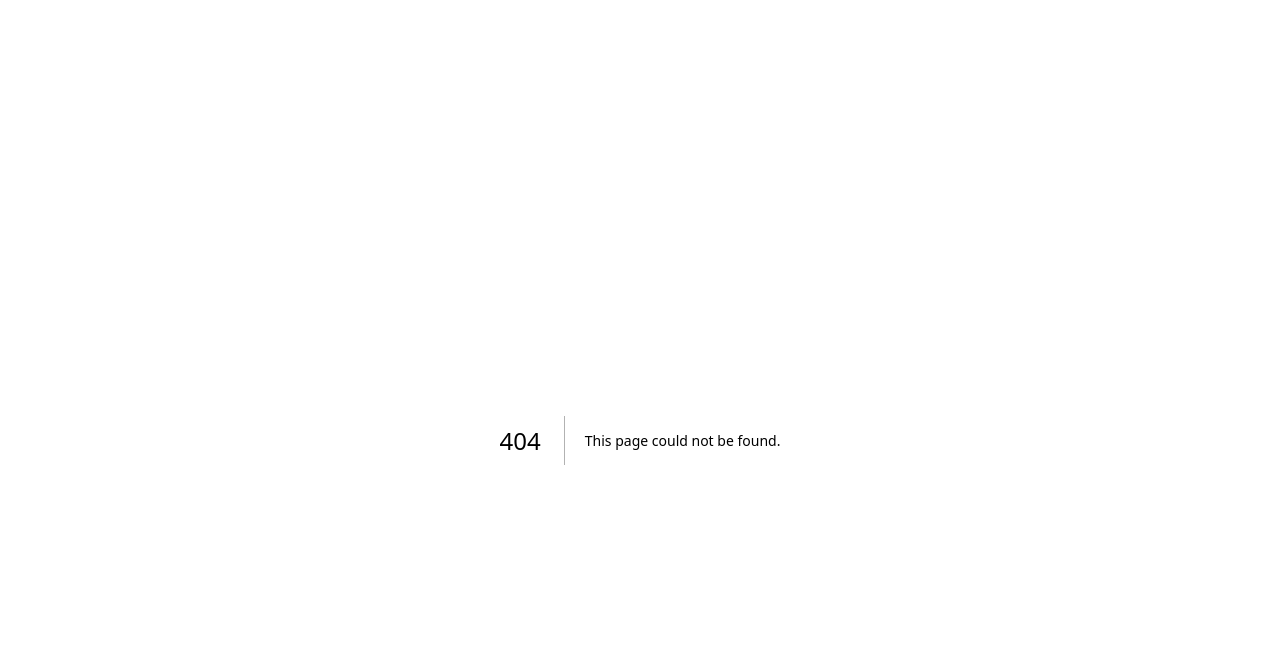
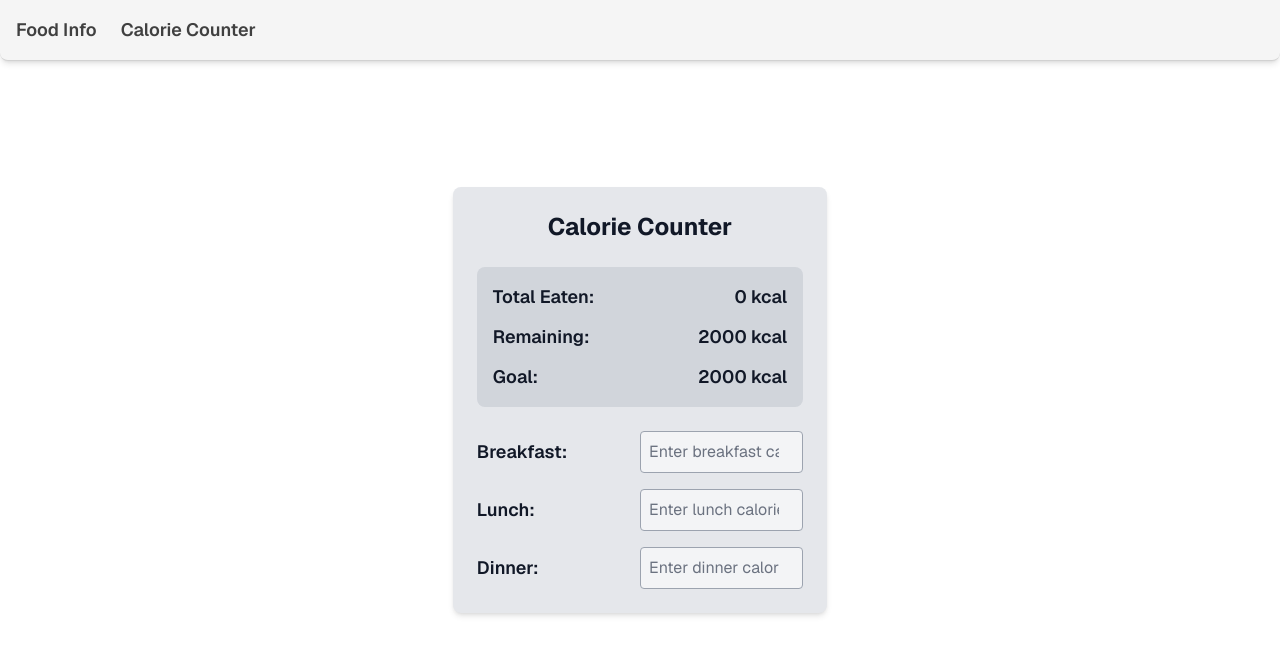
Before and after one commit to achmadky/aiten, a Next.js app: page /calorie-counter in a window 1280 px wide. Before the commit this address had no page. Shown: the top 654 px of the page. Built offline with nearby package versions, Linux system fonts and the light colour scheme.

Commit message:
change to calorie counter

```diff
--- /dev/null
+++ b/app/calorie-counter/CalorieCounter.tsx
@@ -0,0 +1,74 @@
+"use client";
+
+import { useState } from "react";
+
+export default function CalorieCounter() {
+  const [breakfast, setBreakfast] = useState<number>(0);
+  const [lunch, setLunch] = useState<number>(0);
+  const [dinner, setDinner] = useState<number>(0);
+  const [goal, setGoal] = useState<number>(2000); // Example goal, you can adjust as needed
+
+  const totalEaten = breakfast + lunch + dinner;
+  const remaining = Math.max(0, goal - totalEaten);
+
+  function handleInputChange(setter: React.Dispatch<React.SetStateAction<number>>) {
+    return (e: React.ChangeEvent<HTMLInputElement>) => {
+      setter(parseFloat(e.target.value) || 0);
+    };
+  }
+
+  return (
+    <div className="p-6 max-w-md mx-auto bg-gray-200 dark:bg-gray-800 text-gray-900 dark:text-gray-200 rounded-lg shadow-md">
+      <h1 className="text-2xl font-bold mb-6 text-center">Calorie Counter</h1>
+
+      {/* Results Section */}
+      <div className="bg-gray-300 dark:bg-gray-700 p-4 rounded-lg mb-6">
+        <div className="flex justify-between mb-3">
+          <span className="text-lg font-semibold">Total Eaten:</span>
+          <span className="text-lg font-semibold">{totalEaten} kcal</span>
+        </div>
+        <div className="flex justify-between mb-3">
+          <span className="text-lg font-semibold">Remaining:</span>
+          <span className="text-lg font-semibold">{remaining} kcal</span>
+        </div>
+        <div className="flex justify-between">
+          <span className="text-lg font-semibold">Goal:</span>
+          <span className="text-lg font-semibold">{goal} kcal</span>
+        </div>
+      </div>
+
+      {/* Input Section */}
+      <div className="flex flex-col space-y-4">
+        <div className="flex items-center justify-between">
+          <label className="text-lg font-semibold">Breakfast:</label>
+          <input
+            type="number"
+            placeholder="Enter breakfast calories"
+            onChange={handleInputChange(setBreakfast)}
+            className="p-2 border border-gray-400 rounded w-1/2 bg-gray-100 dark:bg-gray-600 text-gray-800 dark:text-gray-200 placeholder-gray-500"
+          />
+        </div>
+
+        <div className="flex items-center justify-between">
+          <label className="text-lg font-semibold">Lunch:</label>
+          <input
+            type="number"
+            placeholder="Enter lunch calories"
+            onChange={handleInputChange(setLunch)}
+            className="p-2 border border-gray-400 rounded w-1/2 bg-gray-100 dark:bg-gray-600 text-gray-800 dark:text-gray-200 placeholder-gray-500"
+          />
+        </div>
+
+        <div className="flex items-center justify-between">
+          <label className="text-lg font-semibold">Dinner:</label>
+          <input
+            type="number"
+            placeholder="Enter dinner calories"
+            onChange={handleInputChange(setDinner)}
+            className="p-2 border border-gray-400 rounded w-1/2 bg-gray-100 dark:bg-gray-600 text-gray-800 dark:text-gray-200 placeholder-gray-500"
+          />
+        </div>
+      </div>
+    </div>
+  );
+}
--- /dev/null
+++ b/app/calorie-counter/page.tsx
@@ -0,0 +1,12 @@
+import CalorieCounterContent from './CalorieCounter';
+import NavBar from '@/components/NavBar';
+
+export default function CalorieCounterPage() {
+  return (
+    <div>
+    <NavBar/>
+
+      <CalorieCounterContent />
+    </div>
+  );
+}
--- a/app/calorie-tracker/CalorieTracker.tsx
+++ /dev/null
@@ -1,74 +0,0 @@
-"use client";
-
-import { useState } from "react";
-
-export default function CalorieTracker() {
-  const [breakfast, setBreakfast] = useState<number>(0);
-  const [lunch, setLunch] = useState<number>(0);
-  const [dinner, setDinner] = useState<number>(0);
-  const [goal, setGoal] = useState<number>(2000); // Example goal, you can adjust as needed
-
-  const totalEaten = breakfast + lunch + dinner;
-  const remaining = Math.max(0, goal - totalEaten);
-
-  function handleInputChange(setter: React.Dispatch<React.SetStateAction<number>>) {
-    return (e: React.ChangeEvent<HTMLInputElement>) => {
-      setter(parseFloat(e.target.value) || 0);
-    };
-  }
-
-  return (
-    <div className="p-4 max-w-md mx-auto bg-neutral-100 dark:bg-neutral-800 rounded-lg shadow-lg">
-      <h1 className="text-2xl font-bold mb-4 text-center text-neutral-700 dark:text-neutral-300">Calorie Tracker</h1>
-
-      {/* Results Section */}
-      <div className="bg-neutral-200 dark:bg-neutral-700 p-4 rounded-lg mb-6">
-        <div className="flex justify-between mb-2">
-          <span className="text-lg font-semibold text-neutral-700 dark:text-neutral-300">Total Eaten:</span>
-          <span className="text-lg font-semibold text-neutral-700 dark:text-neutral-300">{totalEaten} kcal</span>
-        </div>
-        <div className="flex justify-between mb-2">
-          <span className="text-lg font-semibold text-neutral-700 dark:text-neutral-300">Remaining:</span>
-          <span className="text-lg font-semibold text-neutral-700 dark:text-neutral-300">{remaining} kcal</span>
-        </div>
-        <div className="flex justify-between">
-          <span className="text-lg font-semibold text-neutral-700 dark:text-neutral-300">Goal:</span>
-          <span className="text-lg font-semibold text-neutral-700 dark:text-neutral-300">{goal} kcal</span>
-        </div>
-      </div>
-
-      {/* Input Section */}
-      <div className="flex flex-col space-y-4">
-        <div className="flex items-center justify-between">
-          <label className="text-lg font-semibold text-neutral-700 dark:text-neutral-300">Breakfast:</label>
-          <input
-            type="number"
-            placeholder="Enter breakfast calories"
-            onChange={handleInputChange(setBreakfast)}
-            className="p-2 border rounded w-1/2 text-neutral-700 dark:text-neutral-300 bg-neutral-200 dark:bg-neutral-900"
-          />
-        </div>
-
-        <div className="flex items-center justify-between">
-          <label className="text-lg font-semibold text-neutral-700 dark:text-neutral-300">Lunch:</label>
-          <input
-            type="number"
-            placeholder="Enter lunch calories"
-            onChange={handleInputChange(setLunch)}
-            className="p-2 border rounded w-1/2 text-neutral-700 dark:text-neutral-300 bg-neutral-200 dark:bg-neutral-900"
-          />
-        </div>
-
-        <div className="flex items-center justify-between">
-          <label className="text-lg font-semibold text-neutral-700 dark:text-neutral-300">Dinner:</label>
-          <input
-            type="number"
-            placeholder="Enter dinner calories"
-            onChange={handleInputChange(setDinner)}
-            className="p-2 border rounded w-1/2 text-neutral-700 dark:text-neutral-300 bg-neutral-200 dark:bg-neutral-900"
-          />
-        </div>
-      </div>
-    </div>
-  );
-}
--- a/app/calorie-tracker/page.tsx
+++ /dev/null
@@ -1,12 +0,0 @@
-import CalorieTrackerContent from './CalorieTracker';
-import NavBar from '@/components/NavBar';
-
-export default function CalorieTrackerPage() {
-  return (
-    <div>
-    <NavBar/>
-
-      <CalorieTrackerContent />
-    </div>
-  );
-}
--- a/app/components/NavBar.tsx
+++ b/app/components/NavBar.tsx
@@ -19,10 +19,10 @@ const NavBar = () => {
           </li>
           <li>
             <Link
-              href="/calorie-tracker"
+              href="/calorie-counter"
               className="relative group text-neutral-700 dark:text-neutral-300 hover:text-neutral-900 dark:hover:text-white"
             >
-              <span className="text-lg font-semibold">Calorie Tracker</span>
+              <span className="text-lg font-semibold">Calorie Counter</span>
               <span className="absolute left-0 -bottom-1 w-full h-1 bg-neutral-900 dark:bg-neutral-200 rounded-full transform scale-x-0 group-hover:scale-x-100 transition-transform"></span>
             </Link>
           </li>
```
